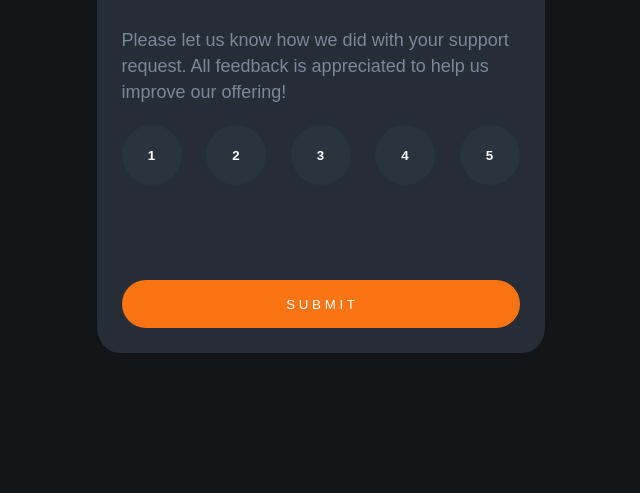
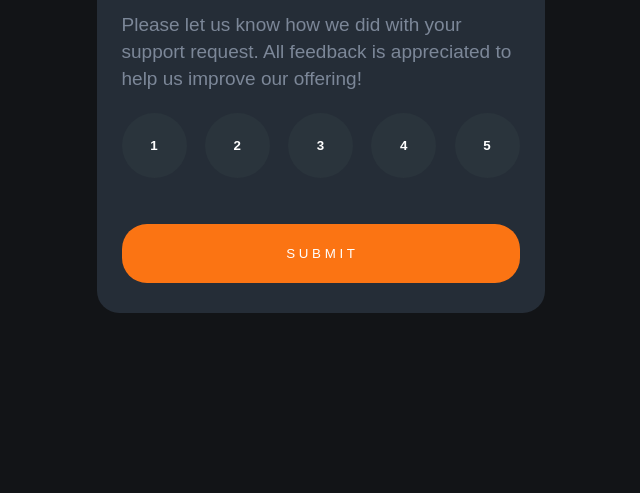
Before and after one commit to TomasCerdeyra/Desafio-Calificador-Mentor, a plain HTML site: page index.html in a window 1280 px wide. Shown: the part 307-800 px from the top of the page, without its empty margins (322-962 px from the left). Drawn offline with Linux system fonts and the light colour scheme.

Commit message:
Responsive

```diff
--- a/style.css
+++ b/style.css
@@ -51,9 +51,9 @@ header{
 }
 
 h1{
-    margin: 20px 0 15px 0;
+    margin: 20px 0 0 0;
     color: hsl(0, 0%, 100%);
-    font-size: 1.5rem;
+    font-size: 1.6rem;
     font-weight: 600;
     font-family: 'League Spartan', sans-serif;;
 
@@ -71,7 +71,7 @@ main{
 .main_p{
     color: hsl(216, 12%, 54%);
     font-family: 'League Spartan', sans-serif;
-    font-size: 14px;
+    font-size: 16px;
     font-weight: 400;
     line-height: 1.3rem;
     text-align: left;
@@ -116,8 +116,8 @@ h2{
 .button{
     background-color: hsl(208, 18%, 20%);
     border-radius: 100%;
-    width: 40px;
-    height: 40px;
+    width: 50px;
+    height: 50px;
     color: hsl(0, 0%, 100%);
     font-weight: 570;
     margin: 10px 0 0 0;
@@ -133,7 +133,7 @@ footer{
     display: flex;
     align-items: center;
     justify-content: center;
-    margin: 6px 0 0 0;
+    margin: 0 0 5px 0;
 }
 .submite{
     background-color: hsl(25, 97%, 53%);
@@ -200,10 +200,14 @@ footer{
         margin: 0 0 0 5px;
     }
 
+    .main_p{
+        font-size: 19px;
+        line-height: 1.7rem;
+    }
     .button{
-        margin: 0 0 10px 0;
+        width: 60px;
+        height: 60px;
     }
-
 }
 
 @media screen and (min-width: 900px) {
@@ -263,14 +267,20 @@ footer{
     }
 
     .main_p{
-        font-size: 18px;
-        line-height: 1.6rem;
+        font-size: 19px;
+        line-height: 1.7rem;
     }
 
     .button{
-        width: 55px;
-        height: 55px;
-        margin: 0 0 20px 0;
+        width: 65px;
+        height: 65px;
+    }
+
+    .submite{
+        width: 100%;
+        height: 3.7rem;
+        border-radius: 25px;
+
     }
 }
 
@@ -286,14 +296,9 @@ footer{
         width: 40%;
     }
 
-    .button{
-        width: 60px;
-        height: 60px;
-    }
-
     .submite{
         width: 100%;
-        height: 3rem;
+        height: 3.7rem;
         border-radius: 25px;
 
     }
@@ -311,7 +316,7 @@ footer{
 
 }
 
-@media screen and (min-height: 600px) {
+@media screen and (min-height: 600px) and (max-height: 700px) {
 
     .contenedorGeneral{
         height: 65%;
```
